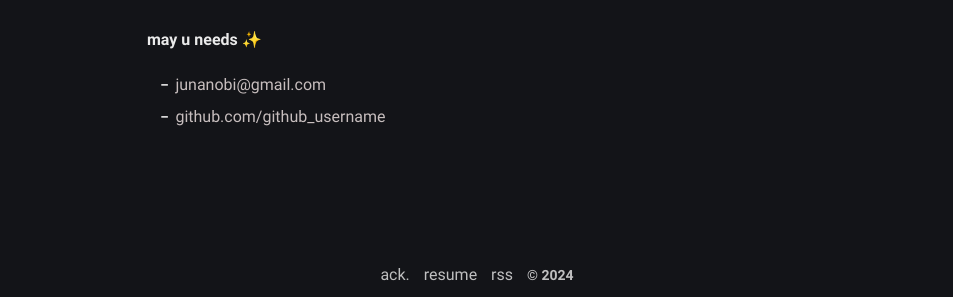
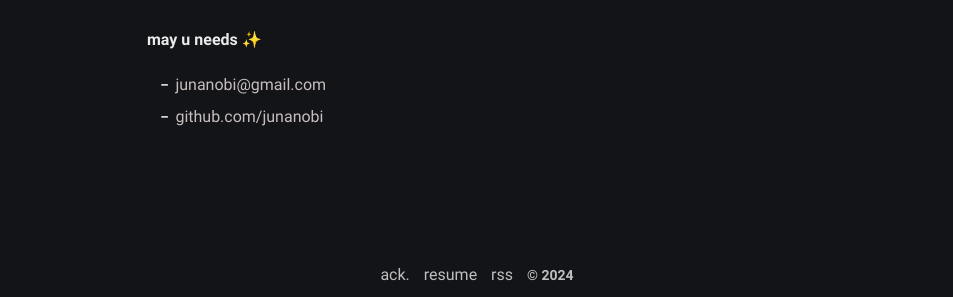
Before and after one commit to junanobi/junanobi.github.io, a Jekyll site: the page built from about.md, in a window 1280 px wide. Shown: the part 425-722 px from the top of the page, without its empty margins (163-1116 px from the left). Built offline with Jekyll 4.4.1, drawn with Linux system fonts in a browser that asks for light colours.

Commit message:
update config

```diff
--- a/_config.yml
+++ b/_config.yml
@@ -14,7 +14,7 @@ author:
   bio: >- # tell to the world
     Hi, saya Juna dari Tuban. Saya adalah seorang desainer yang berfokus pada pembuatan icon, font, logo, dan motion graphic. Saya juga seorang UI/UX designer penuh waktu dan frontend developer di sebuah instansi di Tuban. Temukan karya-karya saya di <a href="https://dribbble.com/junanobi" target="_blank" rel="noopener">@dribbble</a> dan <a href="https://github.com/junanobi" target="_blank" rel="noopener">@github</a>.
   username: junanobi # general username
-  github: github_username # github username
+  github: junanobi # github username
   twitter: junanobi # twitter username
   facebook: facebook_username # facebook username
   email: junanobi@gmail.com # email adress
```
